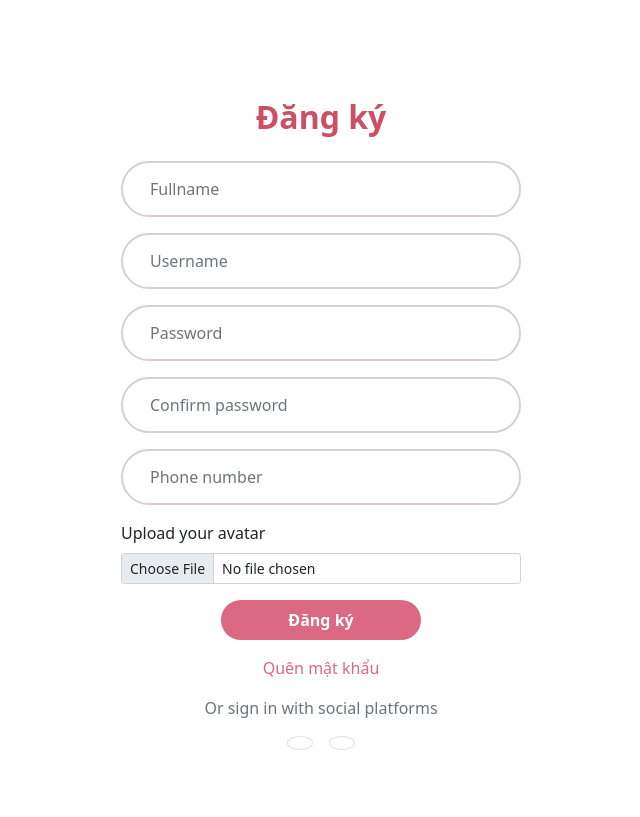
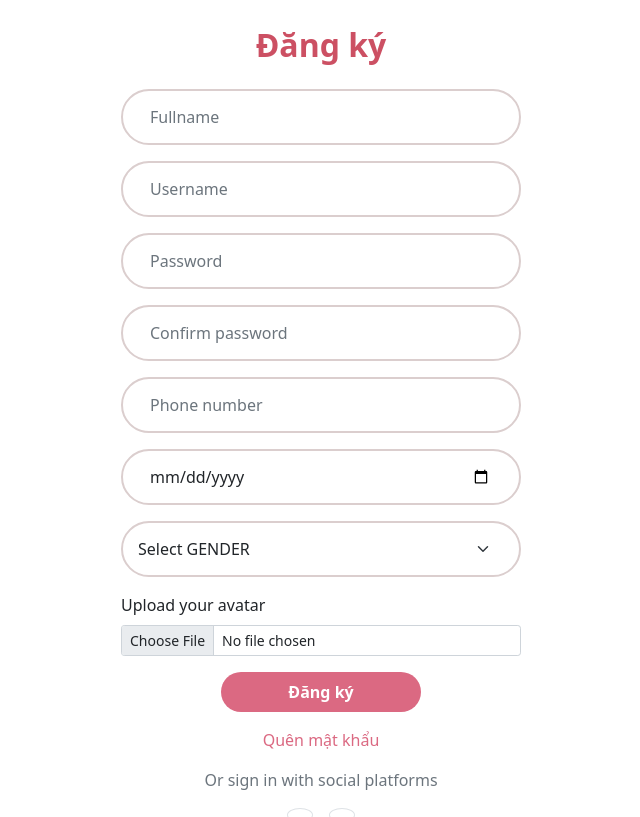
Before and after one commit to trangnhk/Clinic-Management-System, a Flask app: page /register in a window 1280 px wide. Shown: the part 81-898 px from the top of the page, without its empty margins (319-959 px from the left). Run offline with Flask 3, Linux system fonts and the light colour scheme.

Commit message:
fix: resolve crash when registering account

```diff
--- a/clinicsystem/dao.py
+++ b/clinicsystem/dao.py
@@ -68,7 +68,15 @@ def get_user_by_phone(phone_number):
 def add_user(fullname, username, password, phone_number, dob=None, gender=None, avatar = None):
     password = hashlib.md5(password.encode('utf-8')).hexdigest()
 
-    u = User(fullname=fullname,
+    if isinstance(dob, str):
+        dob = datetime.strptime(dob, "%Y-%m-%d").date()
+
+    if isinstance(gender, str):
+        gender = UserGender.MALE if gender.upper() == "MALE" else UserGender.FEMALE
+
+
+
+    u = Patient(fullname=fullname,
              username=username,
              password=password,
              phone_number=phone_number,
@@ -76,10 +84,10 @@ def add_user(fullname, username, password, phone_number, dob=None, gender=None,
              gender=gender,
              avatar=avatar)
 
-    if avatar:
-        res = cloudinary.uploader.upload(avatar)
-        print(res)
-        u.avatar = res.get("secure_url")
+    # if avatar:
+    #     res = cloudinary.uploader.upload(avatar)
+    #     print(res)
+    #     u.avatar = res.get("secure_url")
 
 
     db.session.add(u)
--- a/clinicsystem/index.py
+++ b/clinicsystem/index.py
@@ -98,9 +98,10 @@ def register_user():
             data = {
                 "username": request.form.get("username"),
                 "password": request.form.get("password"),
-                "full_name": request.form.get("full_name"),
+                "fullname": request.form.get("fullname"),
                 "phone_number": request.form.get("phone_number"),
-                "email": request.form.get("email")
+                "gender": request.form.get("gender"),
+                "dob": request.form.get("dob")
             }
             avatar = request.files.get('avatar')
             file_path = None
@@ -111,7 +112,7 @@ def register_user():
 
             try:
 
-                dao.add_user(avatar=file_path, **data, dob=datetime(2005, 8, 30))
+                dao.add_user(avatar=file_path, **data)
                 return redirect('/login')
             except:
                 db.session.rollback()
--- a/clinicsystem/templates/register.html
+++ b/clinicsystem/templates/register.html
@@ -62,7 +62,29 @@
                        style="border: none; border-radius: 50px;"
                        placeholder="Phone number" required name="phone_number">
             </div>
+            <div class="input-group mb-3 rounded-pill bg-light-gray px-3 py-2 align-items-center"
+                 style="border: 2px solid #DBCECE;">
+                <span class="text-secondary border-0 bg-transparent">
+                <i class="fa-solid fa-calendar"></i>
+                </span>
+                <input type="date" class="form-control bg-transparent shadow-none fw-semibold text-dark"
+                       style="border: none; border-radius: 50px;"
+                       required name="dob">
+            </div>
 
+            <div class="input-group mb-3 rounded-pill bg-light-gray px-3 py-2 align-items-center"
+                 style="border: 2px solid #DBCECE;">
+        <span class="text-secondary border-0 bg-transparent">
+            <i class="fa-solid fa-venus-mars"></i>
+        </span>
+                <select class="form-select bg-transparent shadow-none fw-semibold text-dark"
+                        style="border: none; border-radius: 50px; padding-left: 0;"
+                        required name="gender">
+                    <option value="" disabled selected hidden>Select GENDER</option>
+                    <option value="MALE">MALE</option>
+                    <option value="FEMALE">FEMALE</option>
+                </select>
+            </div>
 
             <div class="mb-3">
                 <label for="avatar" class="form-label">Upload your avatar</label>
```
Also changed, not shown: clinicsystem/models.py (+5 -8 lines).
